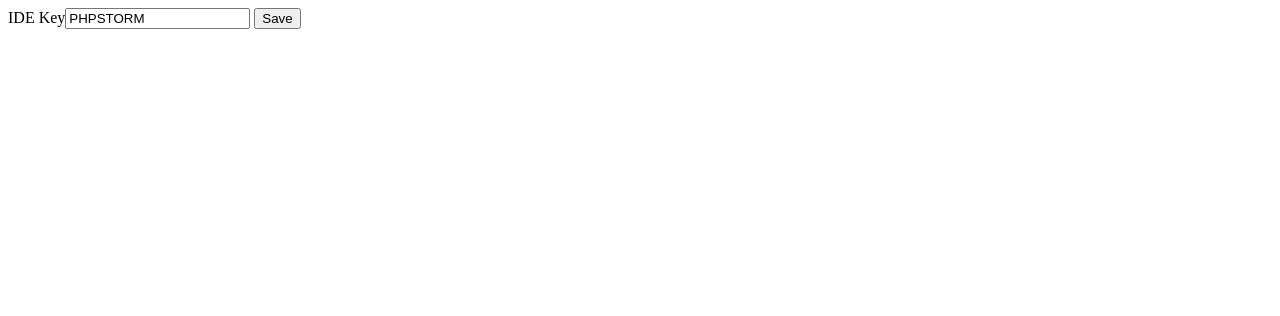
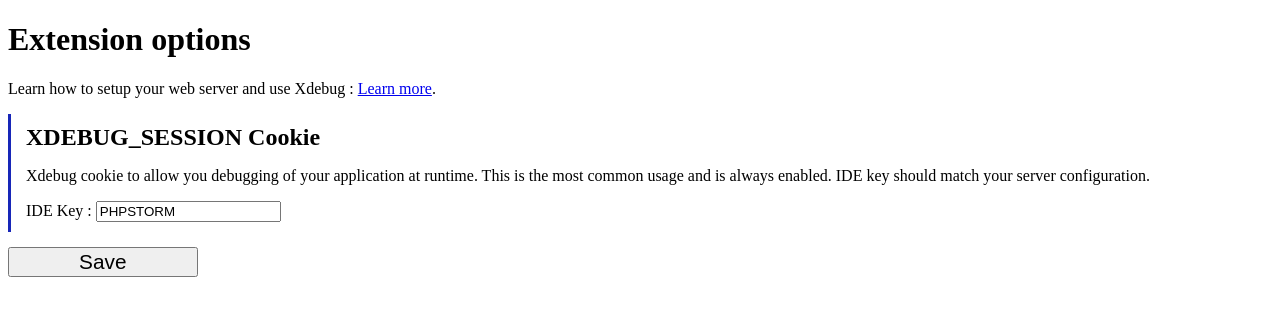
Before and after one commit to lhall-amphibee/xdebug-ext, a browser extension: page options.html in a window 1280 px wide. Drawn offline with Linux system fonts and the light colour scheme.

Commit message:
Restyling of options page

```diff
--- a/options.html
+++ b/options.html
@@ -3,13 +3,28 @@
 <html>
 <head>
     <meta charset="utf-8">
+    <link rel="stylesheet" href="styles.css" media="all">
 </head>
 
-<body>
+<body class="options">
 
 <form>
-    <label>IDE Key<input type="text" id="idekey"></label>
-    <button type="submit">Save</button>
+    <h1>Extension options</h1>
+    <p class="learn-more">
+        Learn how to setup your web server and use Xdebug : <a href="https://deliciousbrains.com/xdebug-advanced-php-debugging/">Learn more</a>.
+
+    </p>
+    <ul>
+        <li>
+            <h2>XDEBUG_SESSION Cookie</h2>
+            <p class="hint">Xdebug cookie to allow you debugging of your application at runtime. This is the most common usage and is always enabled. IDE key should match your server configuration.</p>
+            <label>IDE Key : <input type="text" id="idekey"></label>
+
+        </li>
+    </ul>
+    <div class="buttons">
+        <button type="submit">Save</button>
+    </div>
 </form>
 
 <script src="options.js"></script>
--- /dev/null
+++ b/styles.css
@@ -0,0 +1,30 @@
+.options ul {
+    margin: 0;
+    padding: 0;
+}
+.options ul li {
+    list-style: none;
+    border-left: 3px solid #1726b8;
+    padding: 10px 0 10px 15px;
+    margin-bottom: 15px;
+    background: white;
+}
+.options ul li:nth-of-type(2) {
+    border-color: #1d6218;
+}
+.options ul li:nth-of-type(3) {
+    border-color: #892d1e;
+}
+.options ul li h2 { padding : 0; margin: 0;}
+.options ul li input[type=checkbox] {
+    -moz-transform: scale(1.5); /* FF */
+    -webkit-transform: scale(1.5); /* Safari and Chrome */
+    padding: 10px;
+    margin-right: 10px;
+}
+.options .buttons { text-align: left; }
+.options form button[type=submit] {
+    font-size: 1.3em;
+    width: 15%;
+    text-align: center;
+}
```
